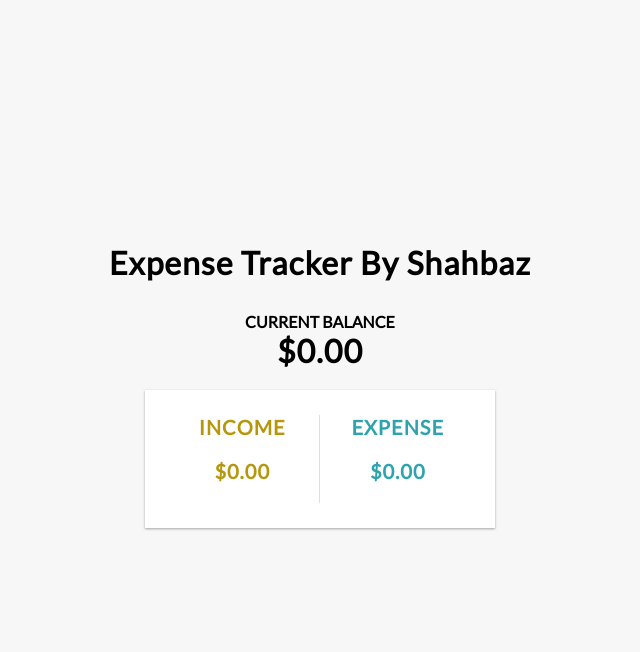
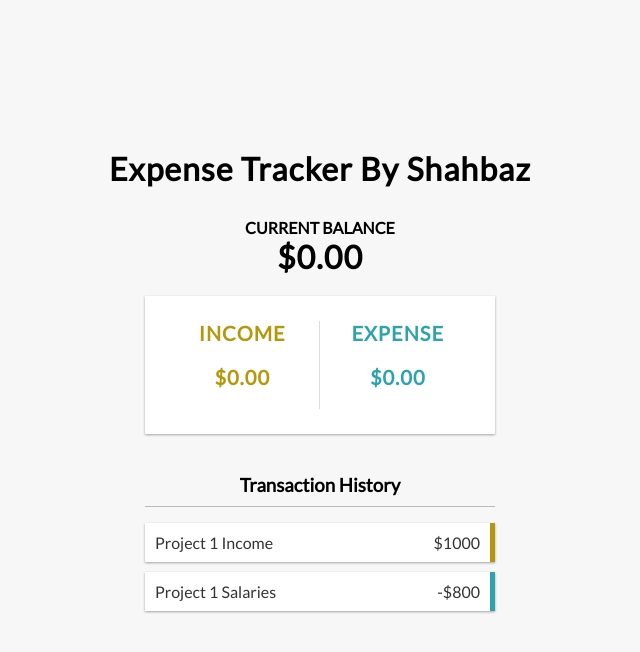
Before and after one commit to muhammadshahbaz08/expense-tracker-app, a React (Create React App) app: page / in a window 1280 px wide. Shown: the top 652 px of the page, without its empty margins (320-960 px from the left). Built offline with nearby package versions, Linux system fonts and the light colour scheme.

Commit message:
Added Transaction-History Component

```diff
--- a/src/App.js
+++ b/src/App.js
@@ -4,6 +4,7 @@ import './App.css'
 import {Header} from './components/Header';
 import { Balance } from './components/Balance';
 import AccountSummary from './components/AccountSummary';
+import TransactionHistory from './components/TransactionHistory';
 function App() {
   return (
     <div className="App">
@@ -11,6 +12,7 @@ function App() {
       <div className="container">
         <Balance/>
         <AccountSummary/>
+        <TransactionHistory/>
       </div>
     </div>
   );
--- a/src/components/TransactionHistory.js
+++ b/src/components/TransactionHistory.js
@@ -0,0 +1,20 @@
+
+export default function TransactionHistory() {
+  return (
+    <div>
+      <h3>Transaction History</h3>
+      <ul className="list">
+        <li className="plus">
+          Project 1 Income
+          <span>$1000</span>
+          <button className="delete-btn">X</button>
+        </li>
+        <li className="minus">
+          Project 1 Salaries
+          <span>-$800</span>
+          <button className="delete-btn">X</button>
+        </li>
+      </ul>
+    </div>
+  )
+}
```
